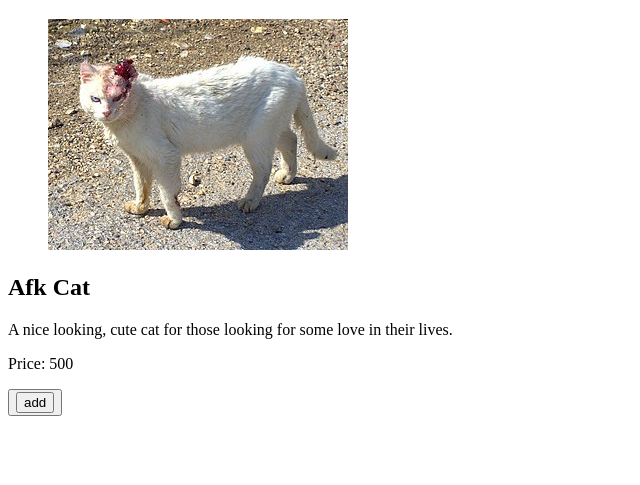
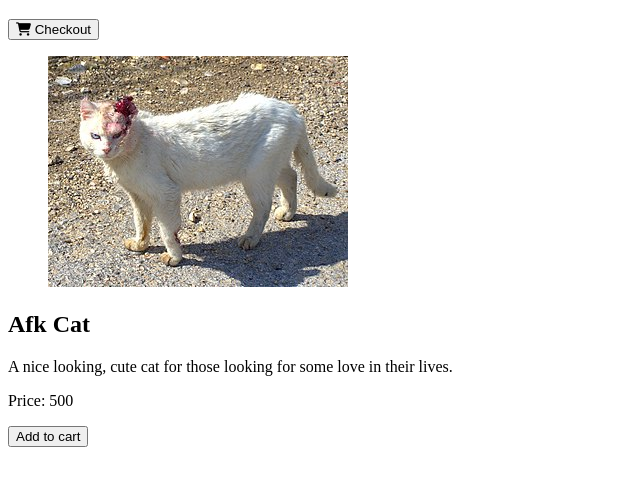
Before and after one commit to Grisu5/MyGitRepo, a plain HTML site: page Week 5/Petshop.html in a window 1280 px wide. Shown: the part 61-546 px from the top of the page, without its empty margins (0-640 px from the left). Drawn offline with nearby package versions, Linux system fonts and the light colour scheme.

Commit message:
New change on the petshop

```diff
--- a/Week 5/Petshop.html
+++ b/Week 5/Petshop.html
@@ -4,6 +4,7 @@
             <meta charset="UTF-8">
             <title>Vue Petshop</title>
             <script src="https://cdn.jsdelivr.net/npm/vue@2.7.14/dist/vue.js"></script>
+            <link rel="stylesheet" href="https://cdnjs.cloudflare.com/ajax/libs/font-awesome/6.3.0/css/all.min.css">
         </head>
 
         <body>
@@ -11,7 +12,12 @@
                 <header>
                     <h1 v-text="sitename"></h1>
                 </header>
+                <button v-on:click="showCheckout">
+                  {{cartItemCount}}
+                  <span class="fa-solid fa-cart-shopping"></span> Checkout
+                </button>
                 <main>
+                    <div v-if="showProduct">
                         <figure>
                         <img v-bind:src="product.image">
                         </figure>
@@ -21,9 +27,18 @@
                         <p v-text="product.description"></p>
 
                         <p>Price: {{product.price}}</p>
-                    <button>
-                        <input type="button" value="add" v-on:click='addToCart'>
+
+                        <button v-on:click='addToCart' v-if="canAddToCart">
+                            Add to cart
                         </button>
+                        <button disabled="disabled" v-else>
+                            Add to cart
+                        </button>
+                    </div>
+
+                    <div v-else>
+                        <h2>Checkout</h2>
+                    </div>
 
                 </main>
             </div>
@@ -40,21 +55,34 @@
                             title: "Afk Cat",
                             description: "A nice looking, cute cat " + "for those looking for some love in their lives.",
                             price: 500,
-                            image: "img/cat.jpg"
+                            image: "img/cat.jpg",
+                            availableInventory: 3,
+
 
                         },
+                        showProduct: true,
+
                         cart: []
 
                     },
                     methods: {
                     addToCart: function() {
                         this.cart.push(this.product.id)
+                    },
+                    showCheckout (){
+                        this.showProduct= this.showProduct ? false : true;
+
                     }
+
                 },
                     computed: {
                     cartItemCount: function() {
                         return this.cart.length || '';
+                    },
+                    canAddToCart: function() {
+                        return this.product.availableInventory > this.cartItemCount;
                     }
+
                 }
 
 
```
Lines whose indentation alone changed are shown as unchanged.
